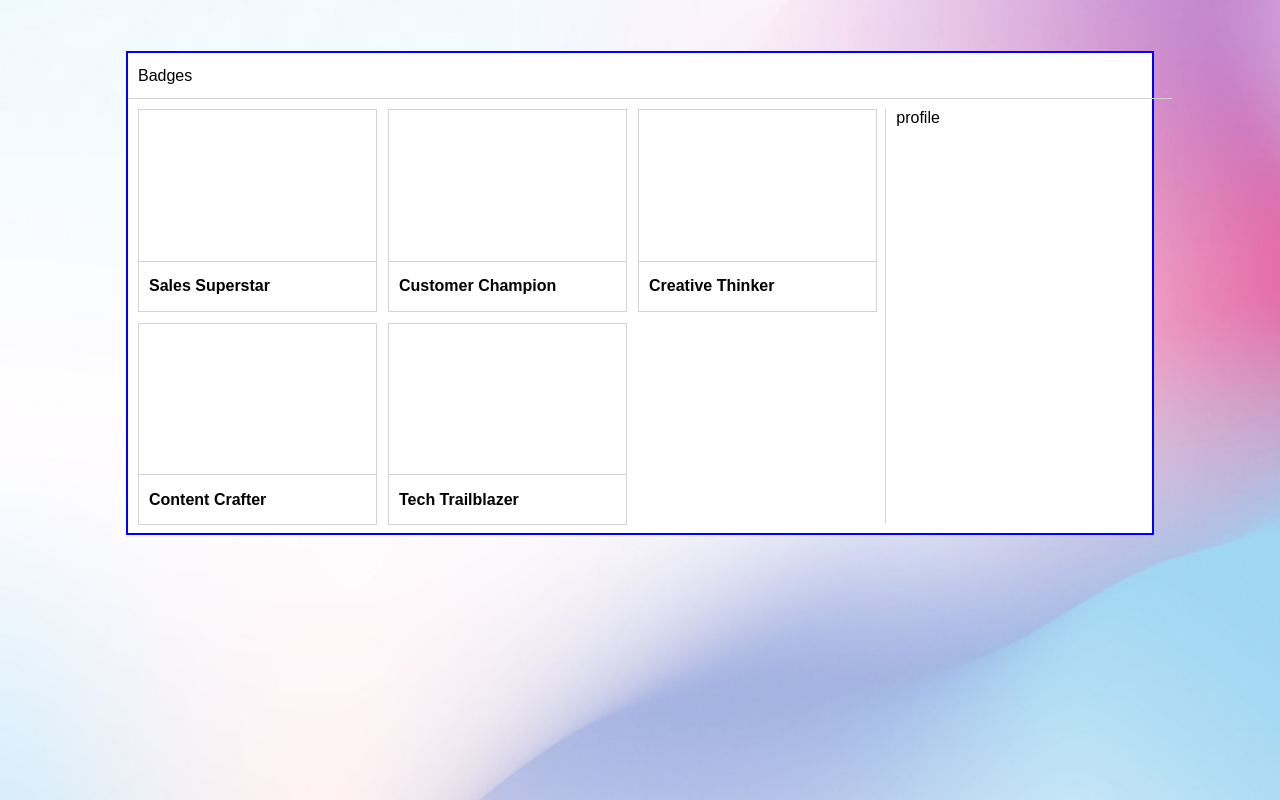
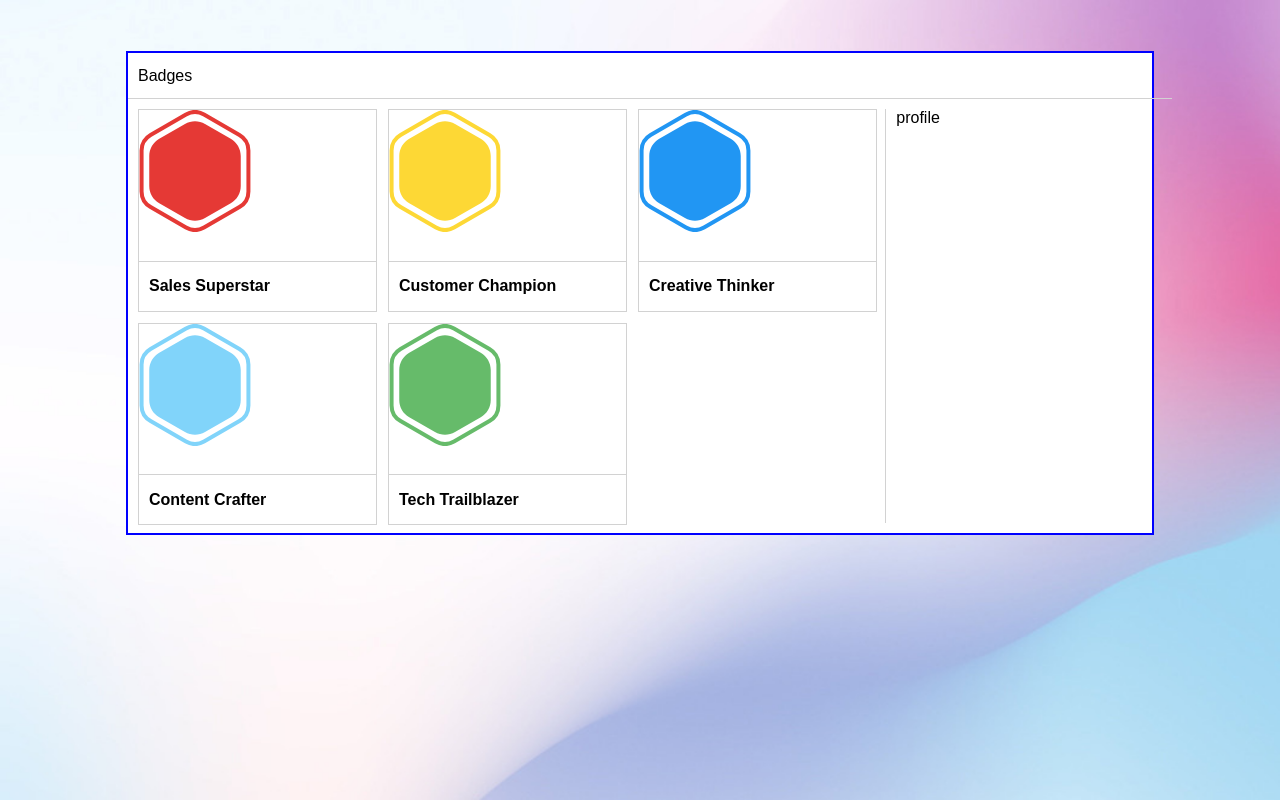
Before and after one commit to leoarthurwall/claromentis-ui, a React (Create React App) app: page / in a window 1280 px wide. Built offline with nearby package versions, Linux system fonts and the light colour scheme.

Commit message:
dynamically rendered the badge sgv for each badge - not styled yet

```diff
--- a/src/Components/Main/BadgeSection/BadgeComponent/BadgeComponent.js
+++ b/src/Components/Main/BadgeSection/BadgeComponent/BadgeComponent.js
@@ -12,6 +12,9 @@ const UpperContainer = styled.div`
   height: 75%;
   width: 100%;
 `;
+
+const BadgeLogo = styled.img`
+`
 const LowerContainer = styled.div`
   height: 25%;
   width: 100%;
@@ -26,10 +29,12 @@ const BadgeText = styled.h3`
   font-size: 16px;
   font-weight: 600;
 `;
-const BadgeComponent = ({ badgeName }) => {
+const BadgeComponent = ({ badgeName, badgeSrc, badgeAlt }) => {
   return (
     <BadgeContainer>
-      <UpperContainer></UpperContainer>
+      <UpperContainer>
+        <BadgeLogo src={badgeSrc} alt={badgeAlt}></BadgeLogo>
+      </UpperContainer>
       <LowerContainer>
         <BadgeText>{badgeName}</BadgeText>
       </LowerContainer>
--- a/src/Components/Main/BadgeSection/BadgeSection.js
+++ b/src/Components/Main/BadgeSection/BadgeSection.js
@@ -16,11 +16,11 @@ const BadgeContainer = styled.section`
 const BadgeSection = () => {
   return (
     <BadgeContainer>
-        <BadgeComponent badgeName={"Sales Superstar"}/>
-        <BadgeComponent badgeName={"Customer Champion"}/>
-        <BadgeComponent badgeName={"Creative Thinker"}/>
-        <BadgeComponent badgeName={"Content Crafter"}/>
-        <BadgeComponent badgeName={"Tech Trailblazer"}/>
+        <BadgeComponent badgeName={"Sales Superstar"} badgeSrc={"assets/badge-bg/badge-1.svg"}/>
+        <BadgeComponent badgeName={"Customer Champion"} badgeSrc={"assets/badge-bg/badge-2.svg"}/>
+        <BadgeComponent badgeName={"Creative Thinker"} badgeSrc={"assets/badge-bg/badge-3.svg"}/>
+        <BadgeComponent badgeName={"Content Crafter"} badgeSrc={"assets/badge-bg/badge-4.svg"}/>
+        <BadgeComponent badgeName={"Tech Trailblazer"} badgeSrc={"assets/badge-bg/badge-5.svg"}/>
     </BadgeContainer>
   );
 };
```
